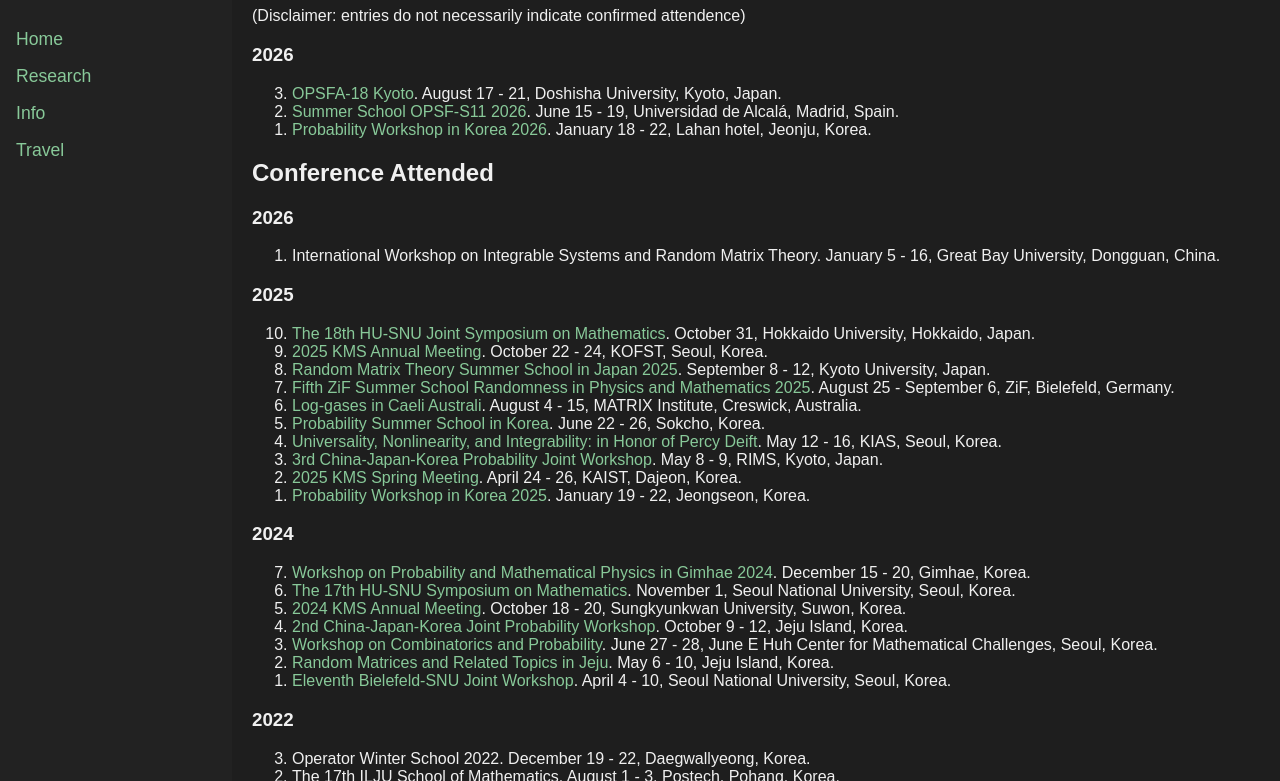
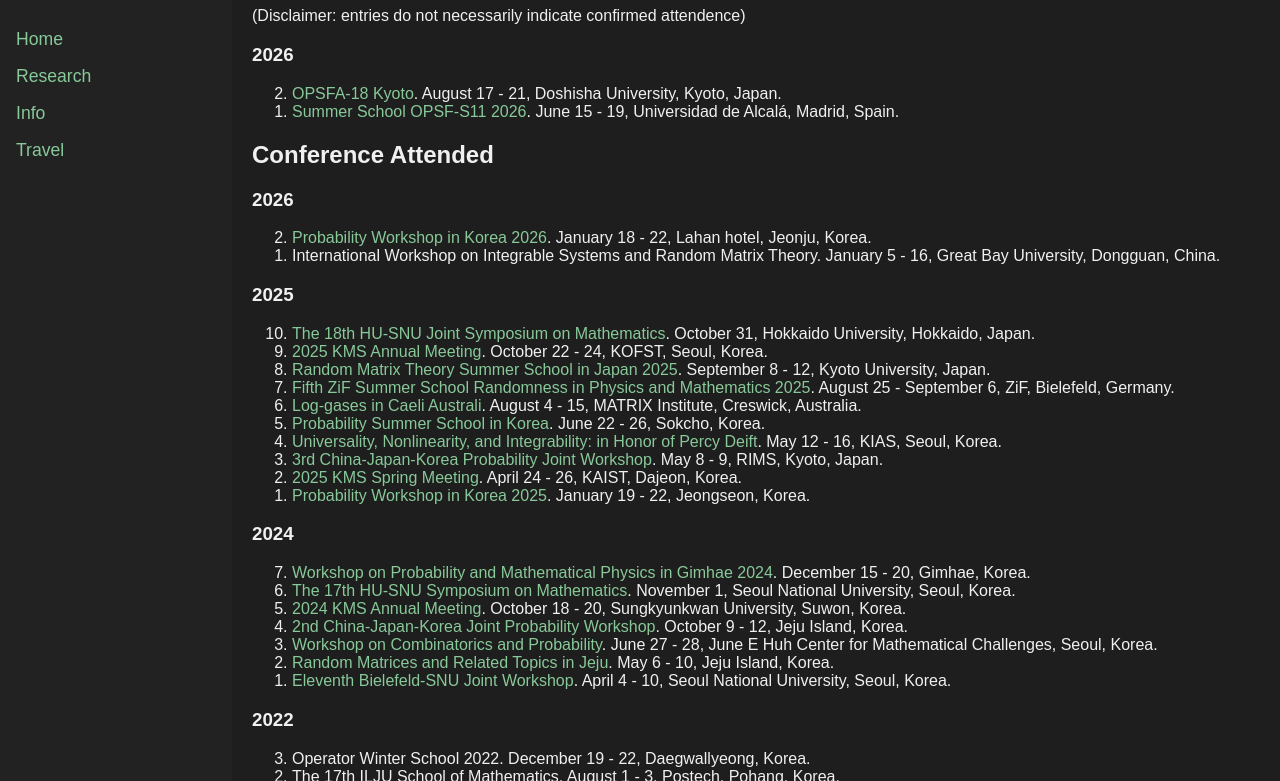
Before and after one commit to y-gJung/y-gJung.github.io, a Jekyll site: the page built from travel.md, in a window 1280 px wide and 900 px high, scrolled down 498 px, cut to the strip 119-900 px from the top of the window. Built offline with Jekyll 4.4.1, drawn with Linux system fonts in a browser that asks for light colours.

Commit message:
Update travel.md

```diff
--- a/travel.md
+++ b/travel.md
@@ -19,15 +19,15 @@
   <li>
     <a href="https://opsfa2026.web.uah.es/">Summer School OPSF-S11 2026</a>. June 15 - 19, Universidad de Alcalá, Madrid, Spain.
   </li>
-  <li>
-    <a href="https://sites.google.com/view/pwk2026">Probability Workshop in Korea 2026</a>. January 18 - 22, Lahan hotel, Jeonju, Korea.
-  </li>
 </ol>
 
 ## Conference Attended
 
 ### 2026
 <ol reversed>
+  <li>
+    <a href="https://sites.google.com/view/pwk2026">Probability Workshop in Korea 2026</a>. January 18 - 22, Lahan hotel, Jeonju, Korea.
+  </li>
   <li>
     International Workshop on Integrable Systems and Random Matrix Theory. January 5 - 16, Great Bay University, Dongguan, China.
   </li>
```
